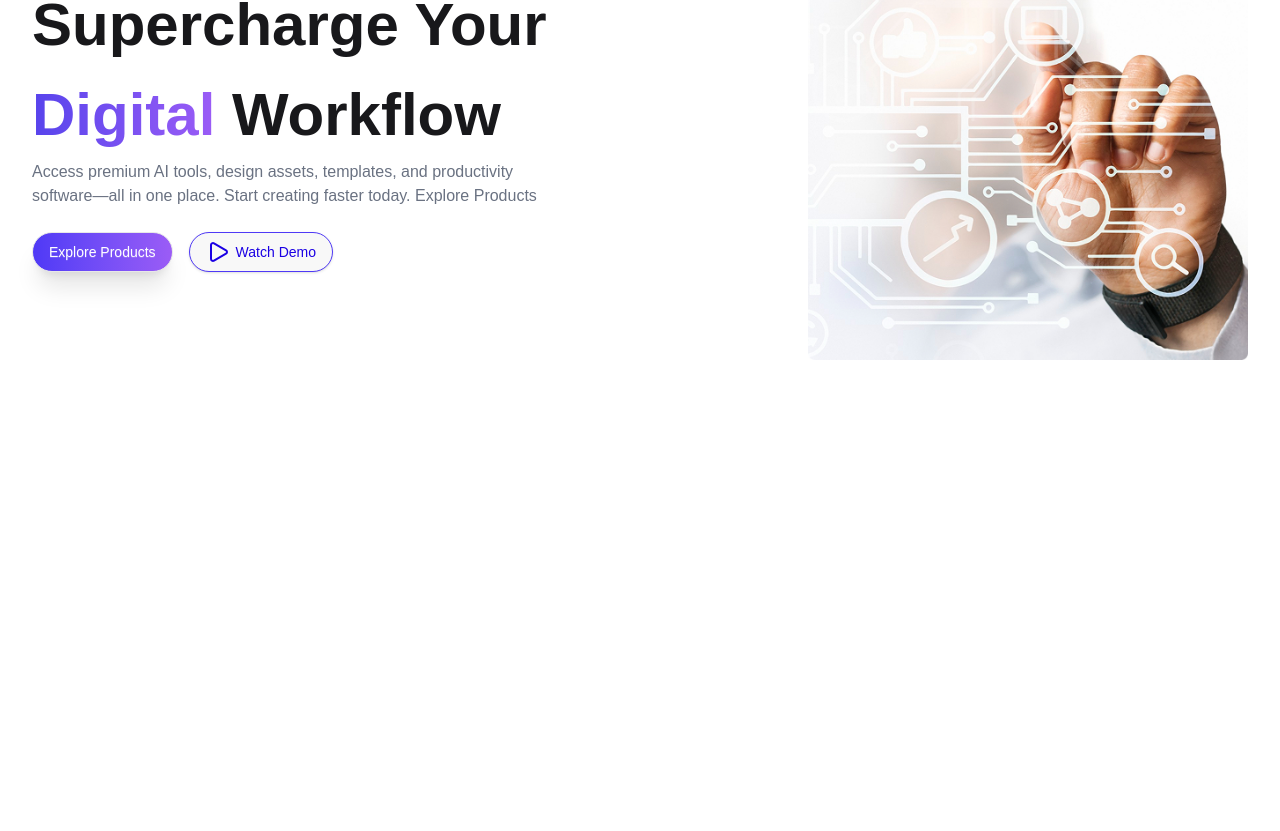
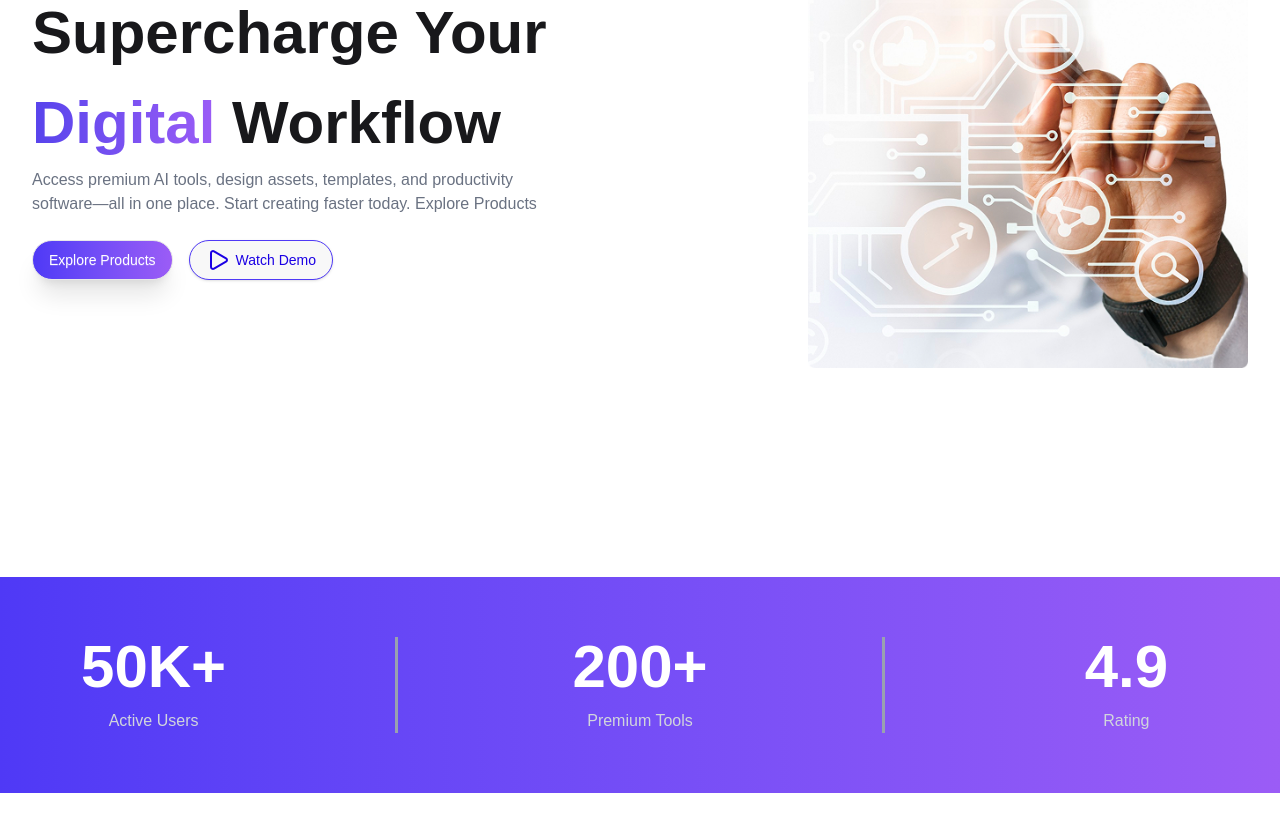
Before and after one commit to kamalcodezen/digital-products-hub, a React (Vite) app: page / in a window 1280 px wide. Shown: the part 365-1196 px from the top of the page. Before the commit the page ends 865 px from the top, so only its background shows below. Built offline with nearby package versions, Linux system fonts and the light colour scheme.

Commit message:
rating section complete

```diff
--- a/src/components/banner/Banner.jsx
+++ b/src/components/banner/Banner.jsx
@@ -3,7 +3,7 @@ import bannerImg from "../../assets/products/banner.png";
 
 const Banner = () => {
   return (
-    <section className="my-container flex justify-between items-center gap-5  min-h-screen flex-col md:flex-row ">
+    <section className="my-container flex justify-between items-center gap-5  min-h-screen flex-col md:flex-row pt-4">
       {/* hero content */}
       <div className="py-14 mt-4 md:py-0 md:mt-4">
         <div className="flex items-center gap-2 bg-[#9c5cf63c] py-2 px-3 rounded-full w-fit ">
--- /dev/null
+++ b/src/components/ratingSection/Rating.jsx
@@ -0,0 +1,48 @@
+import "./Rating.css";
+
+const Rating = () => {
+  return (
+    <section className="my-container my-[clamp(3rem,6vw,7.5rem)] ">
+      <div className="grid grid-cols-1 sm:grid-cols-5 items-center justify-items-center w-full py-15 space-y-6 sm:space-y-0 ">
+        <div className="text-center">
+          <h2
+            className="text-6xl mb-3 text-white font-semibold
+        "
+          >
+            50K+
+          </h2>
+          <p className="text-gray-300">Active Users</p>
+        </div>
+
+        <div>
+          <span className="block w-[3px] h-24 bg-gray-400 hidden sm:flex"></span>
+        </div>
+        <div className="text-center">
+          <h2
+            className="text-6xl mb-3 text-white font-semibold
+        "
+          >
+            200+
+          </h2>
+          <p className="text-gray-300">Premium Tools</p>
+        </div>
+
+        <div>
+          <span className="block w-[3px] h-24 bg-gray-400 hidden sm:flex"></span>
+        </div>
+
+        <div className="text-center">
+          <h2
+            className="text-6xl mb-3 text-white font-semibold
+        "
+          >
+            4.9
+          </h2>
+          <p className="text-gray-300">Rating</p>
+        </div>
+      </div>
+    </section>
+  );
+};
+
+export default Rating;
--- a/src/pages/Home.jsx
+++ b/src/pages/Home.jsx
@@ -1,11 +1,15 @@
 import Banner from "../components/banner/Banner";
 import Navbar from "../components/navbar/Navbar";
+import Rating from "../components/ratingSection/Rating";
 
 const Home = () => {
   return (
     <div>
       <Navbar />
       <Banner />
+      <div className="bg-linear-to-r from-[#4F39F6]  to-[#9B5CF6]">
+        <Rating />
+      </div>
     </div>
   );
 };
```
Also changed, not shown: src/components/ratingSection/Rating.css (added).
